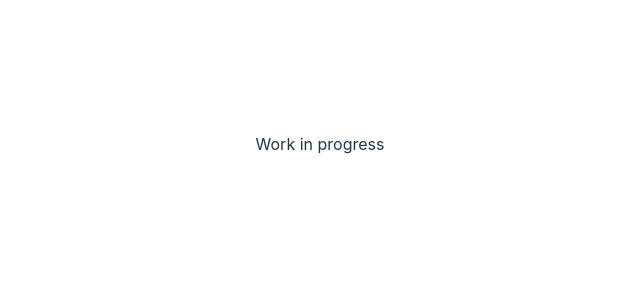
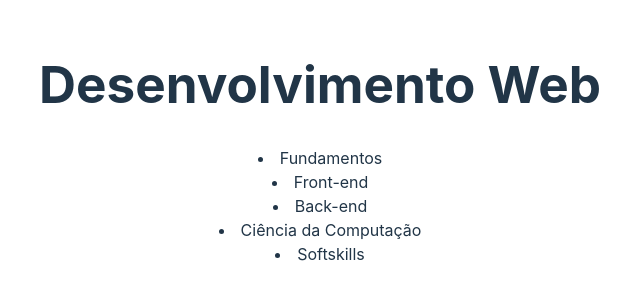
Before and after one commit to mvkunz/exercise-react, a React (Vite) app: page / in a window 1280 px wide. Shown: the part 256-556 px from the top of the page, without its empty margins (320-960 px from the left). Built offline with nearby package versions, Linux system fonts and the light colour scheme.

Commit message:
made helloworld

```diff
--- a/src/App.tsx
+++ b/src/App.tsx
@@ -1,8 +1,11 @@
 import './App.css'
+import HelloWorld from '../src/components/HelloWorld';
 
 function App() {
   return (
-    <div>Work in progress</div>
+    <>
+    <HelloWorld />
+    </>
   )
 }
 
--- /dev/null
+++ b/src/components/HelloWorld.tsx
@@ -0,0 +1,13 @@
+import Title from './Title';
+import ModuleDetails from './ModuleDetails';
+
+function HelloWorld() {
+  return (
+    <>
+      <Title />
+      <ModuleDetails />
+    </>
+  )
+}
+
+export default HelloWorld;
```
